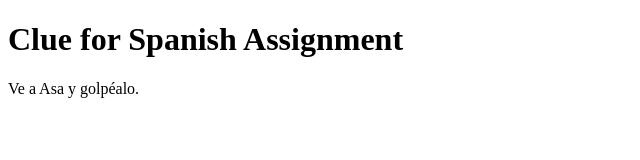
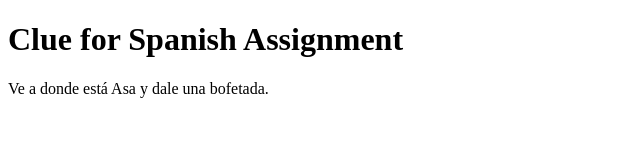
Before and after one commit to KaiSereni/spanish, a plain HTML site: page index.html in a window 1280 px wide. Shown: the whole page, without its empty margins (0-640 px from the left). Drawn offline with Linux system fonts and the light colour scheme.

Commit message:
Update index.html

```diff
--- a/index.html
+++ b/index.html
@@ -3,7 +3,7 @@
 <body>
 
 <h1>Clue for Spanish Assignment</h1>
-<p>Ve a Asa y golpéalo.</p>
+<p>Ve a donde está Asa y dale una bofetada.</p>
 
 </body>
 </html>
```
